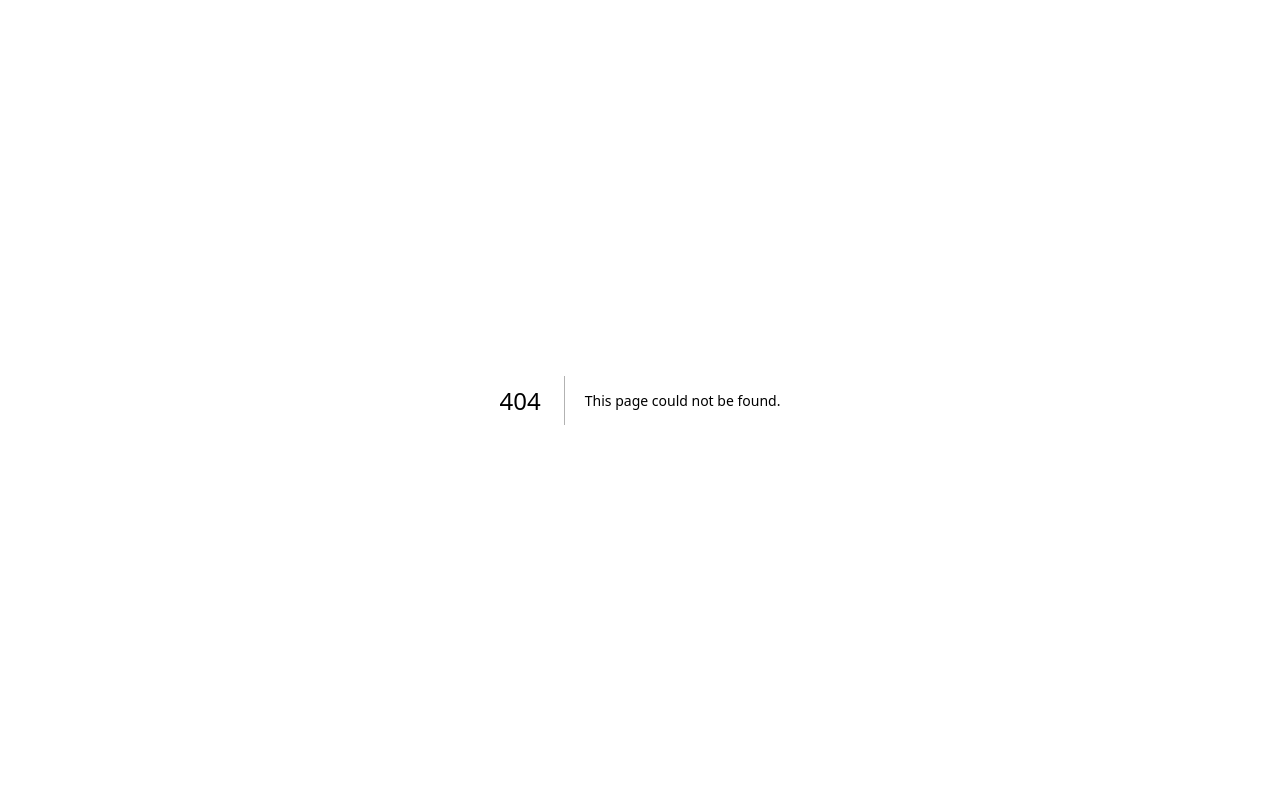
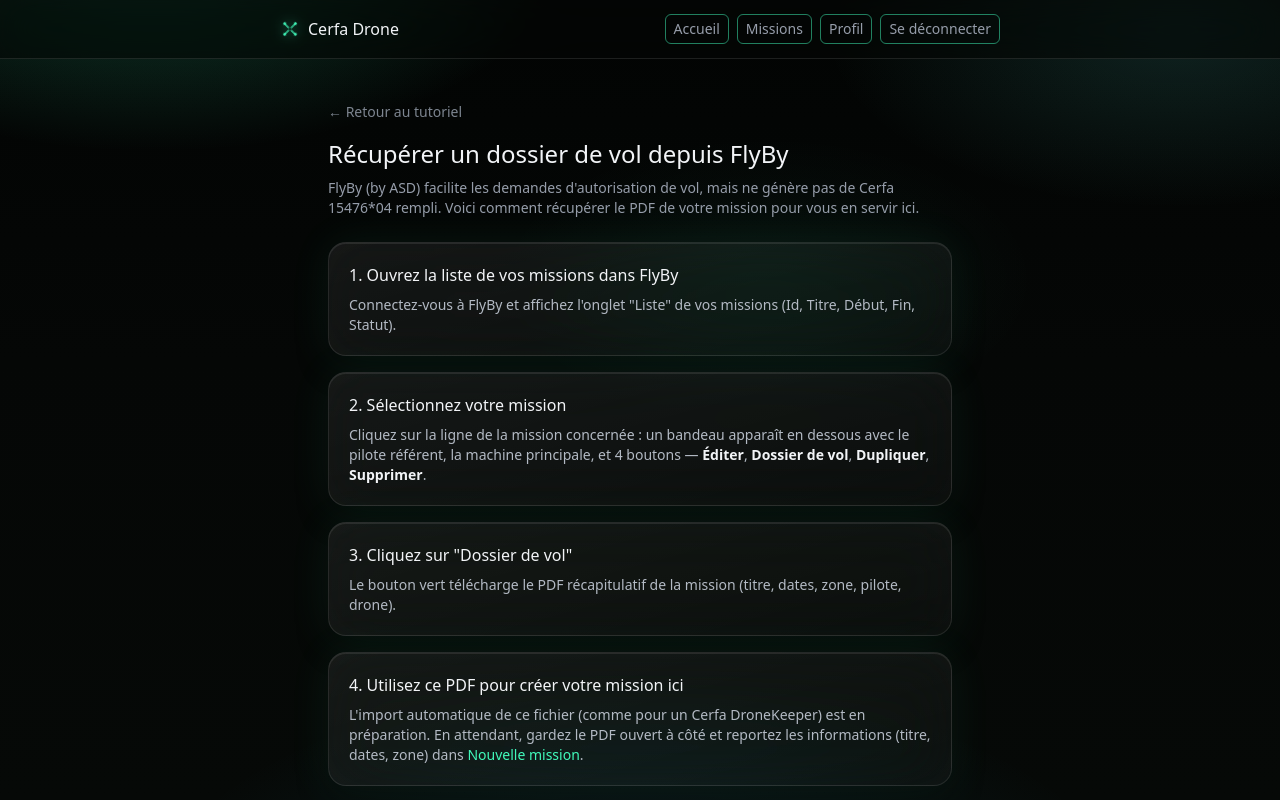
Before and after one commit to gp777-BEEP/cerfa-drone, a Next.js app: page /tutoriel/flyby in a window 1280 px wide. Before the commit this address had no page. Shown: the top 800 px of the page. Built offline with nearby package versions, Linux system fonts and the light colour scheme; no server answers.

Commit message:
Nouvelle sous-page tutoriel : récupérer un dossier de vol depuis FlyBy

```diff
--- a/app/tutoriel/detail/page.tsx
+++ b/app/tutoriel/detail/page.tsx
@@ -145,6 +145,12 @@
               remplacer cette image plus tard, en cliquant sur "Modifier" sur une zone déjà créée.
             </p>
             <p>
+              Vous utilisez <strong className="text-ink">FlyBy</strong> pour vos demandes d'autorisation ?{" "}
+              <a href="/tutoriel/flyby" className="text-brand hover:underline">
+                Voir comment récupérer votre dossier de vol →
+              </a>
+            </p>
+            <p>
               Pour chaque zone, une petite pastille orange apparaît si la "Description du site" n'est pas
               encore remplie (rassurez-vous, ce n'est pas bloquant, juste un rappel). Deux zones qui
               décrivent en fait le même endroit (importées séparément par KML et par Cerfa, par exemple)
--- /dev/null
+++ b/app/tutoriel/flyby/page.tsx
@@ -0,0 +1,74 @@
+import Link from "next/link";
+import AppHeader from "../../components/AppHeader";
+
+// Sous-page dédiée : comment récupérer le "Dossier de vol" depuis FlyBy (by
+// ASD), pour les pilotes qui utilisent cette app pour leurs demandes
+// d'autorisation mais n'en tirent pas de Cerfa rempli automatiquement.
+// L'import automatique de ce fichier dans Cerfa Drone est en préparation
+// (nécessite un exemple réel complet pour être fiable) ; en attendant, les
+// infos du PDF téléchargé ici (titre, dates, zone) se saisissent à la main.
+export default function TutorielFlyByPage() {
+  return (
+    <>
+      <AppHeader />
+      <main className="mx-auto max-w-2xl px-6 py-10">
+        <Link href="/tutoriel" className="mb-4 inline-flex items-center gap-1 text-sm text-slate-400 hover:text-brand">
+          ← Retour au tutoriel
+        </Link>
+        <h1 className="mb-2 text-2xl font-medium text-ink">Récupérer un dossier de vol depuis FlyBy</h1>
+        <p className="mb-6 text-sm text-slate-500">
+          FlyBy (by ASD) facilite les demandes d'autorisation de vol, mais ne génère pas de Cerfa 15476*04
+          rempli. Voici comment récupérer le PDF de votre mission pour vous en servir ici.
+        </p>
+
+        <div className="space-y-4">
+          <div className="bg-glass p-5">
+            <h2 className="mb-2 font-medium text-ink">1. Ouvrez la liste de vos missions dans FlyBy</h2>
+            <p className="text-sm text-slate-600">
+              Connectez-vous à FlyBy et affichez l'onglet "Liste" de vos missions (Id, Titre, Début, Fin,
+              Statut).
+            </p>
+          </div>
+
+          <div className="bg-glass p-5">
+            <h2 className="mb-2 font-medium text-ink">2. Sélectionnez votre mission</h2>
+            <p className="text-sm text-slate-600">
+              Cliquez sur la ligne de la mission concernée : un bandeau apparaît en dessous avec le pilote
+              référent, la machine principale, et 4 boutons — <strong className="text-ink">Éditer</strong>,{" "}
+              <strong className="text-ink">Dossier de vol</strong>, <strong className="text-ink">Dupliquer</strong>,{" "}
+              <strong className="text-ink">Supprimer</strong>.
+            </p>
+          </div>
+
+          <div className="bg-glass p-5">
+            <h2 className="mb-2 font-medium text-ink">3. Cliquez sur "Dossier de vol"</h2>
+            <p className="text-sm text-slate-600">
+              Le bouton vert télécharge le PDF récapitulatif de la mission (titre, dates, zone, pilote,
+              drone).
+            </p>
+          </div>
+
+          <div className="bg-glass p-5">
+            <h2 className="mb-2 font-medium text-ink">4. Utilisez ce PDF pour créer votre mission ici</h2>
+            <p className="text-sm text-slate-600">
+              L'import automatique de ce fichier (comme pour un Cerfa DroneKeeper) est en préparation. En
+              attendant, gardez le PDF ouvert à côté et reportez les informations (titre, dates, zone) dans{" "}
+              <Link href="/missions/new" className="text-brand hover:underline">
+                Nouvelle mission
+              </Link>
+              .
+            </p>
+          </div>
+        </div>
+
+        <p className="mt-8 text-xs text-slate-500">
+          Une question ou une idée qui manque ?{" "}
+          <a href="/suggestions" className="text-brand hover:underline">
+            Dites-le sur la page Suggestions
+          </a>
+          .
+        </p>
+      </main>
+    </>
+  );
+}
```
